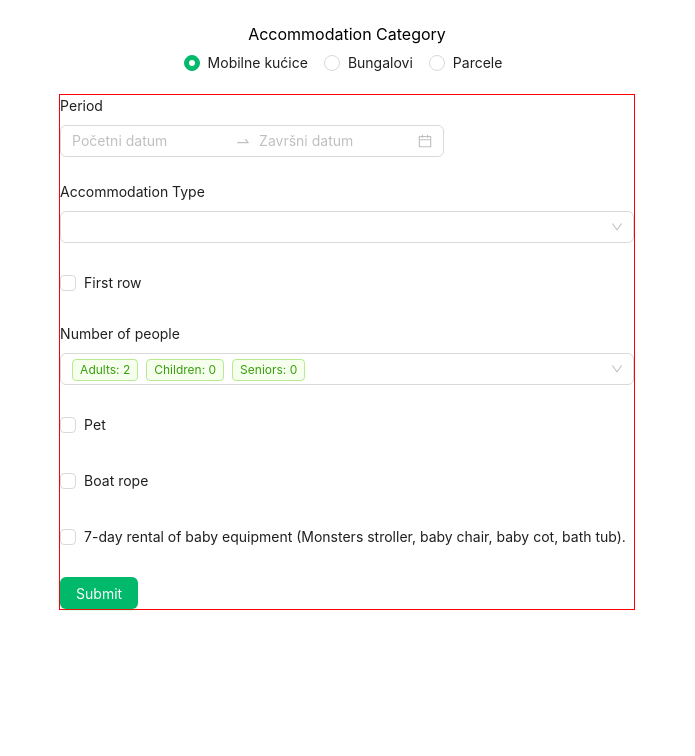
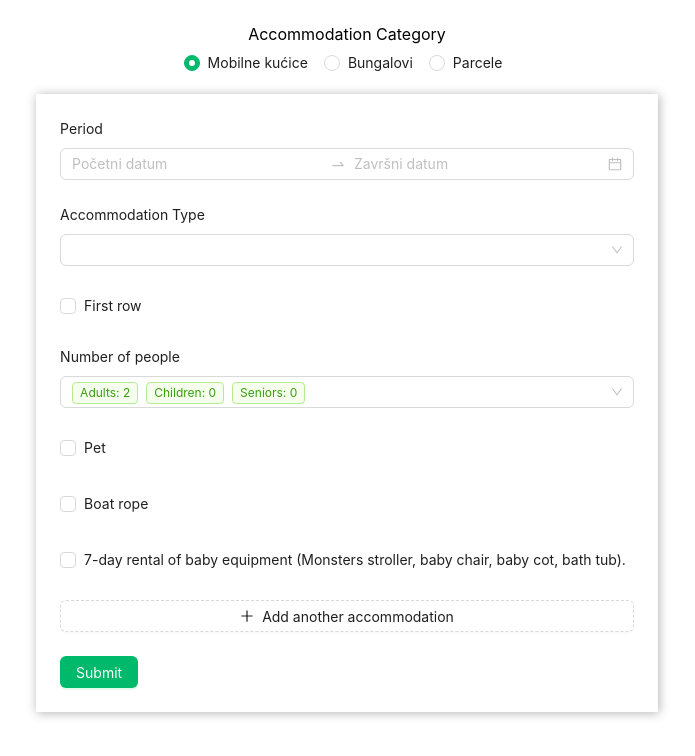
Before and after one commit to JuraJuki/webFormTest, a React (Create React App) app: page / in a window 1280 px wide. Shown: the top 756 px of the page, without its empty margins (293-988 px from the left). Built offline with nearby package versions, Linux system fonts and the light colour scheme.

Commit message:
add dynamic accommodation

```diff
--- a/src/components/WebForm/WebForm.module.scss
+++ b/src/components/WebForm/WebForm.module.scss
@@ -7,10 +7,15 @@
 }
 
 .form {
-  border: 1px solid red;
+  padding: 24px;
   margin-top: 20px;
+  box-shadow: 1px 1px 10px rgba(0, 0, 0, 0.3);
 }
 
 .category {
   margin-top: 8px;
 }
+
+.rangePicker {
+  width: 100%;
+}
--- a/src/components/WebForm/WebForm.tsx
+++ b/src/components/WebForm/WebForm.tsx
@@ -1,4 +1,5 @@
-import { Checkbox, DatePicker, Form, Radio } from "antd";
+import { MinusOutlined, PlusOutlined } from "@ant-design/icons";
+import { Button, Checkbox, DatePicker, Form, FormListFieldData, Radio } from "antd";
 import { useState } from "react";
 import { useTranslation } from "react-i18next";
 import { AccommodationTypePicker } from "src/components/WebForm/components/AccommodationTypePicker/AccommodationTypePicker";
@@ -13,12 +14,61 @@ import classes from "./WebForm.module.scss";
 const { RangePicker } = DatePicker;
 
 export const WebForm = () => {
+  const [form] = Form.useForm();
   const { t } = useTranslation();
   const [category, setCategory] = useState("mobileHome");
   const accommodationTypeHasNextToSea = true;
 
   const handleSubmit = (values: any) => {
     console.log(values);
+  };
+
+  const renderExtraAccommodationFields = (
+    fields: FormListFieldData[],
+    { add, remove }: { add: () => void; remove: (id: number) => void }
+  ) => {
+    console.log(fields);
+    return (
+      <>
+        {fields.map((field) => (
+          <div key={field.key}>
+            <h2>{`${t("extraAccommodation")} ${field.name + 1}`}</h2>
+            <Form.Item>
+              <FItem
+                label={t("accommodationType")}
+                name={[field.name, FItemName.AccommodationType]}
+              >
+                <AccommodationTypePicker />
+              </FItem>
+              {accommodationTypeHasNextToSea ? (
+                <FItem name={[field.name, FItemName.NextToSea]} valuePropName={"checked"}>
+                  <Checkbox>{t("nextToSea")}</Checkbox>
+                </FItem>
+              ) : null}
+              <FItem label={t("personPicker.label")} name={[field.name, FItemName.GuestPicker]}>
+                <GuestPicker />
+              </FItem>
+              <FItem name={[field.name, FItemName.Pet]} valuePropName={"checked"}>
+                <Checkbox>{t("pet")}</Checkbox>
+              </FItem>
+              <FItem name={[field.name, FItemName.BoatRope]} valuePropName={"checked"}>
+                <Checkbox>{t("boatRope")}</Checkbox>
+              </FItem>
+              <FItem name={[field.name, FItemName.BabyEquipment]} valuePropName={"checked"}>
+                <Checkbox>{t("babyEquipment")}</Checkbox>
+              </FItem>
+            </Form.Item>
+            <MinusOutlined onClick={() => remove(field.name)} />
+          </div>
+        ))}
+
+        <Form.Item>
+          <Button type="dashed" onClick={() => add()} block icon={<PlusOutlined />}>
+            Add another accommodation
+          </Button>
+        </Form.Item>
+      </>
+    );
   };
 
   return (
@@ -37,9 +87,13 @@ export const WebForm = () => {
         <Radio value={"campingPitch"}>Parcele</Radio>
       </Radio.Group>
 
-      <Form className={classes.form} layout={"vertical"} onFinish={handleSubmit}>
+      <Form className={classes.form} layout={"vertical"} onFinish={handleSubmit} form={form}>
         <FItem label={t("period")} name={FItemName.Period}>
-          <RangePicker locale={getLocale(AppLanguage.HR)} format={"DD.MM.YYYY."} />
+          <RangePicker
+            locale={getLocale(AppLanguage.HR)}
+            format={"DD.MM.YYYY."}
+            className={classes.rangePicker}
+          />
         </FItem>
         <FItem label={t("accommodationType")} name={FItemName.AccommodationType}>
           <AccommodationTypePicker />
@@ -61,6 +115,24 @@ export const WebForm = () => {
         <FItem name={FItemName.BabyEquipment} valuePropName={"checked"}>
           <Checkbox>{t("babyEquipment")}</Checkbox>
         </FItem>
+        <Form.List name="extraAccommodations">{renderExtraAccommodationFields}</Form.List>
+        {/*<Form.List name="extraAccommodations">*/}
+        {/*  {(fields, { add }) => (*/}
+        {/*    <div>*/}
+        {/*      {fields.map((field) => (*/}
+        {/*        <>*/}
+        {/*          <Form.Item {...field}>*/}
+        {/*            <Input />*/}
+        {/*          </Form.Item>*/}
+        {/*          <Form.Item {...field}>*/}
+        {/*            <Input />*/}
+        {/*          </Form.Item>*/}
+        {/*        </>*/}
+        {/*      ))}*/}
+        {/*      <button onClick={add}>aadd</button>*/}
+        {/*    </div>*/}
+        {/*  )}*/}
+        {/*</Form.List>*/}
         <GuestInformationSection />
       </Form>
     </div>
--- a/src/locales/en/translation.json
+++ b/src/locales/en/translation.json
@@ -1,6 +1,8 @@
 {
   "accommodationTypeCategory": "Accommodation Category",
   "accommodationType": "Accommodation Type",
+  "accommodation": "Accommodation",
+  "extraAccommodation": "Additional accommodation",
   "period": "Period",
   "nextToSea": "First row",
   "personPicker": {
```
